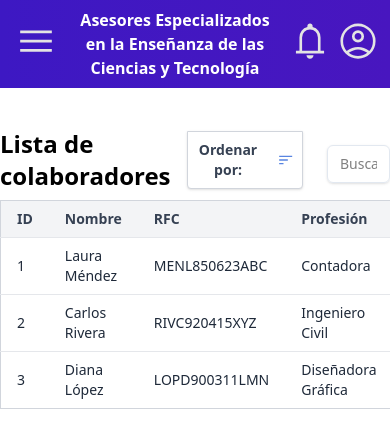
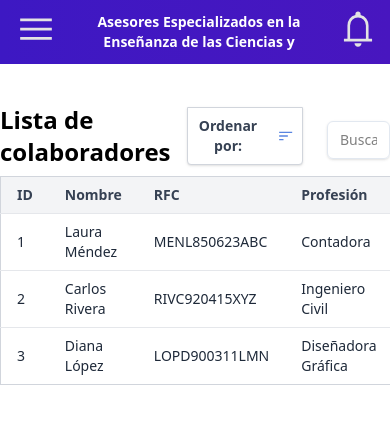
Before and after one commit to alexT1132/mqerk_ver1, a React (Vite) app in the folder client/: page /admin/lista-colaboradores in a window 390 px wide. Shown: the top 448 px of the page. Built offline with nearby package versions, Linux system fonts and the light colour scheme; the HTML template or start-up script is replaced by a standard one.

Commit message:
Correccion de componentes

```diff
--- a/client/src/components/DashboradComp.jsx
+++ b/client/src/components/DashboradComp.jsx
@@ -605,7 +605,7 @@ export function OrdenarBtn(){
 
 // Panel principal del administrador
 
-export function BtnPanelAdmin({Informacion, cantidad}){
+export function BtnPanelAdmin({Informacion, cantidad, customClass}){
 
 
     const MostrarCantidad = cantidad != null && cantidad !== '';
@@ -614,8 +614,8 @@ export function BtnPanelAdmin({Informacion, cantidad}){
 
     return(
     // <div>
-    <button className="flex flex-col flex-wrap md:gap-1 justify-center items-center cursor-pointer w-30 h-25 md:w-70 md:h-fit bg-white hover:bg-gray-200 rounded-lg shadow-[4px_6px_5px_rgba(0,0,0,0.5)]">
-    <span className="uppercase text-purple-700 md:text-white md:text-xl md:bg-gradient-to-r md:from-[#B89CDC] md:to-[#E558A4] rounded-t-lg w-full">
+    <button className={`flex flex-col flex-wrap md:gap-1 md:justify-center justify-between items-center cursor-pointer w-30 h-20 md:w-70 md:h-fit bg-white hover:bg-gray-200 rounded-lg shadow-[4px_6px_5px_rgba(0,0,0,0.5)]`}>
+    <span className={`flex justify-center items-center text-center uppercase ${customClass} h-[60%] md:h-fit font-semibold text-white md:text-xl bg-gradient-to-r from-[#B89CDC] to-[#E558A4] rounded-t-lg w-full`}>
       {Informacion}
 
     </span>
--- a/client/src/components/NavBar.jsx
+++ b/client/src/components/NavBar.jsx
@@ -49,14 +49,14 @@ function Navbar({Seccion}) {
 
 
       <div className={`flex justify-center items-center`}>
-      <h1 className='text-center relative text-md sm:text-xl md:text-2xl text-white z-0 font-bold'>Asesores Especializados en la Enseñanza de las Ciencias y Tecnología </h1>
+      <h1 className='flex justify-center h-10 overflow-hidden sm:h-fit text-center text-sm sm:text-xl md:text-2xl text-white z-0 font-bold'>Asesores Especializados en la Enseñanza de las Ciencias y Tecnología </h1>
       <h2 className='text-center font-bold text-[#f4138a] text-2xl'>{Seccion}</h2>
       </div>
 
-      <div className='flex relative items-baseline w-60 lg:justify-between justify-end px-2'>
+      <div className='flex relative items-baseline md:w-60 md:justify-between justify-end px-2'>
       <Notificaciones/>
 
-      <PerfilMenu/>
+      <PerfilMenu navbar={`hidden sm:flex`}/>
       </div>
 
 
--- a/client/src/components/NavBarComp.jsx
+++ b/client/src/components/NavBarComp.jsx
@@ -58,11 +58,11 @@ export function AbrirNotificaciones({Notificacion1, Notificacion2, Notificacion3
   );
 }
 
-export function PerfilMenu(){
+export function PerfilMenu({navbar}){
 
     return(
     <>
-    <button className='cursor-pointer' onClick={()=>setPerfil(!perfil)}>
+    <button className={`cursor-pointer ${navbar}`} onClick={()=>setPerfil(!perfil)}>
       <svg className='max-sm:h-[5vh]' xmlns="http://www.w3.org/2000/svg" height="40px" viewBox="0 -960 960 960" width="48px" fill="#e3e3e3"><path d="M222-255q63-44 125-67.5T480-346q71 0 133.5 23.5T739-255q44-54 62.5-109T820-480q0-145-97.5-242.5T480-820q-145 0-242.5 97.5T140-480q0 61 19 116t63 109Zm257.81-195q-57.81 0-97.31-39.69-39.5-39.68-39.5-97.5 0-57.81 39.69-97.31 39.68-39.5 97.5-39.5 57.81 0 97.31 39.69 39.5 39.68 39.5 97.5 0 57.81-39.69 97.31-39.68 39.5-97.5 39.5Zm.66 370Q398-80 325-111.5t-127.5-86q-54.5-54.5-86-127.27Q80-397.53 80-480.27 80-563 111.5-635.5q31.5-72.5 86-127t127.27-86q72.76-31.5 155.5-31.5 82.73 0 155.23 31.5 72.5 31.5 127 86t86 127.03q31.5 72.53 31.5 155T848.5-325q-31.5 73-86 127.5t-127.03 86Q562.94-80 480.47-80Zm-.47-60q55 0 107.5-16T691-212q-51-36-104-55t-107-19q-54 0-107 19t-104 55q51 40 103.5 56T480-140Zm0-370q34 0 55.5-21.5T557-587q0-34-21.5-55.5T480-664q-34 0-55.5 21.5T403-587q0 34 21.5 55.5T480-510Zm0-77Zm0 374Z"/></svg>
     </button>
     </>
--- a/client/src/pages/Admin/Panel.jsx
+++ b/client/src/pages/Admin/Panel.jsx
@@ -6,6 +6,7 @@ import { BtnPanelAdmin, Container, AnaliticasAdmin, Buscador, TablaAsesores, Ord
 
 
 export function DashboardAdm(){
+    const height=`h-full`
     return(
         <>
         <Navbar/>
@@ -14,8 +15,8 @@ export function DashboardAdm(){
 
         <div className="flex flex-col gap-y-10 sm:gap-8 sm:px-25">
                 <div className="flex flex-wrap gap-y-2 justify-center p-10 gap-x-5">
-                    <BtnPanelAdmin Informacion={'Reporte mensual'}/>
-                    <BtnPanelAdmin Informacion={'Reporte anual'}/>
+                    <BtnPanelAdmin customClass={`h-full rounded-lg items-center`} Informacion={'Reporte mensual'}/>
+                    <BtnPanelAdmin customClass={`h-full rounded-lg items-center`} Informacion={'Reporte anual'}/>
                 </div>
 
                 <div className="flex flex-wrap w-full justify-center gap-5">
```
